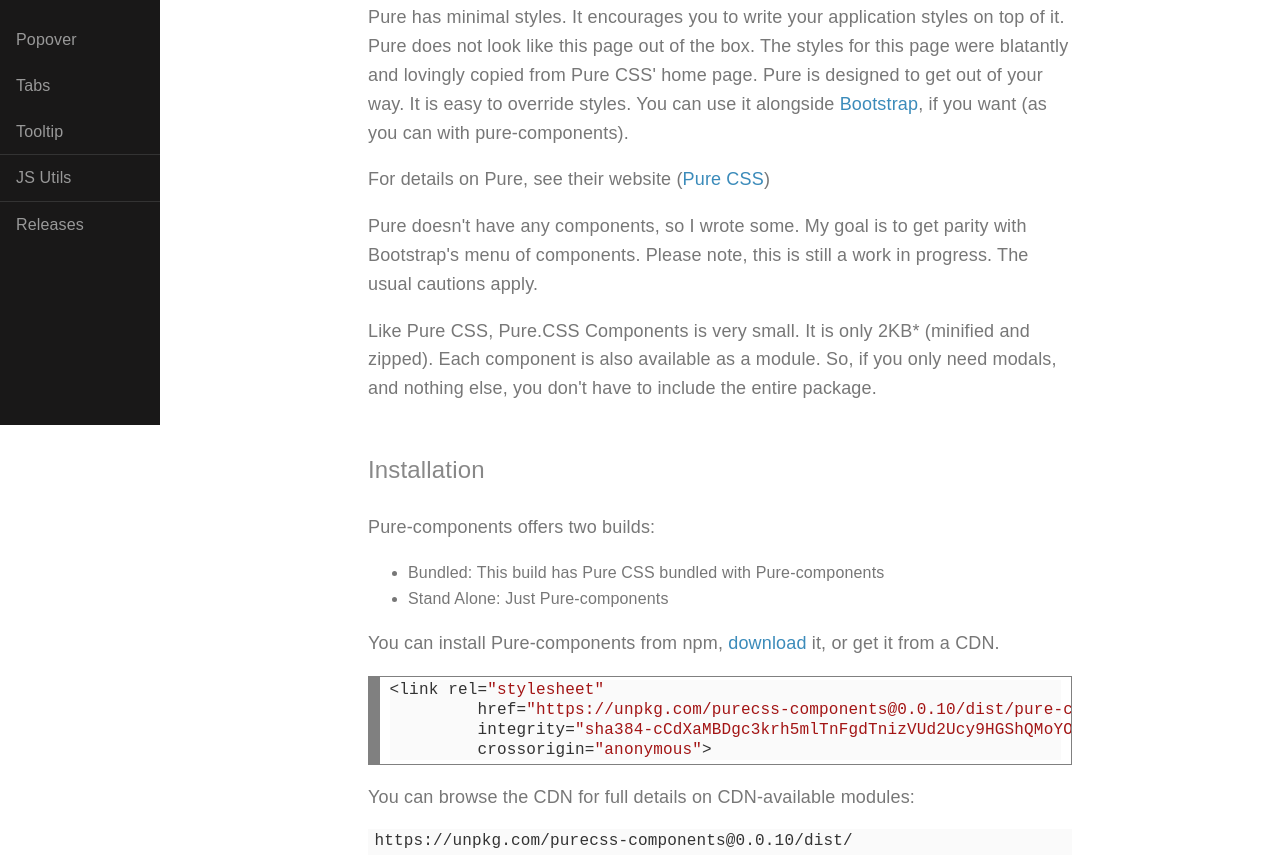
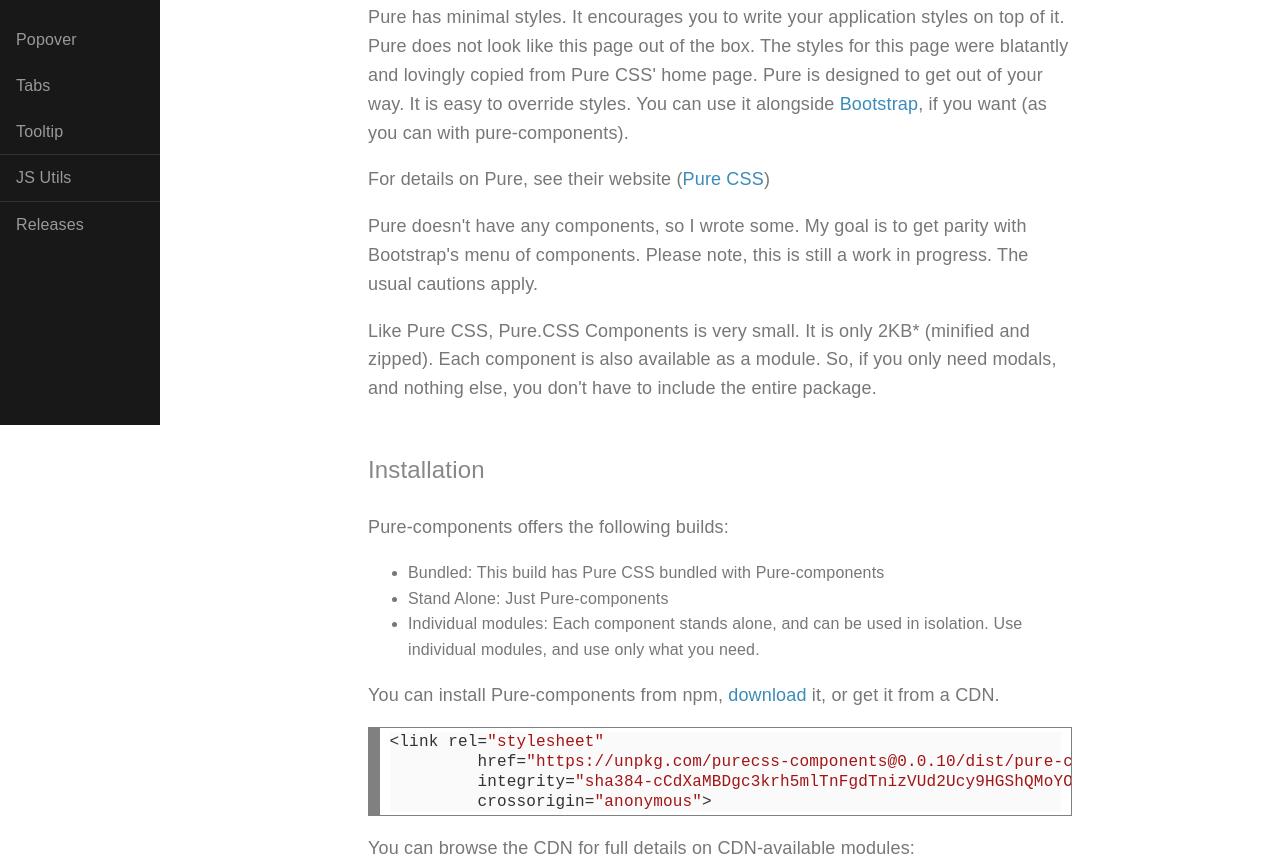
Before and after one commit to joe-crick/pure-css-components, a website: page index.html in a window 1280 px wide. Shown: the part 375-1238 px from the top of the page. Drawn offline with nearby package versions, Linux system fonts and the light colour scheme.

Commit message:
(master): Include modules mention

```diff
--- a/index.html
+++ b/index.html
@@ -117,7 +117,7 @@
                     <h2 class="content-subhead">Installation</h2>
 
                     <p>
-                        Pure-components offers two builds:
+                        Pure-components offers the following builds:
                     </p>
                     <ul>
                         <li>
@@ -125,6 +125,10 @@
                         </li>
                         <li>
                             Stand Alone: Just Pure-components
+                        </li>
+                        <li>
+                            Individual modules: Each component stands alone, and can be used in isolation.
+                            Use individual modules, and use only what you need.
                         </li>
                     </ul>
                     <p>
```
